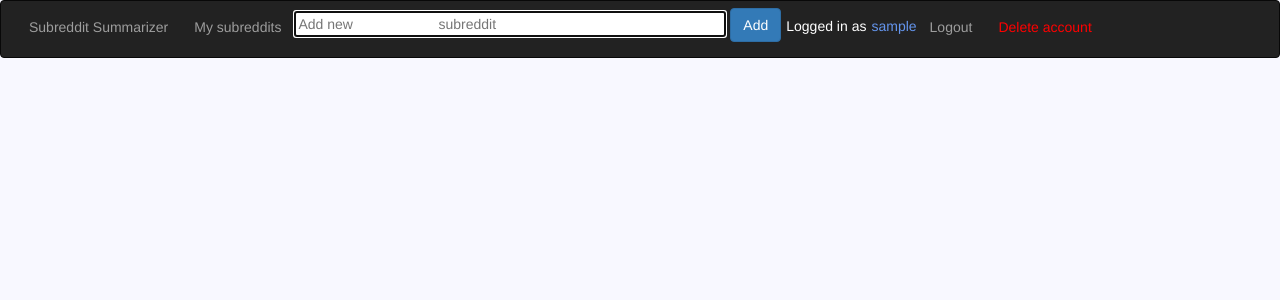
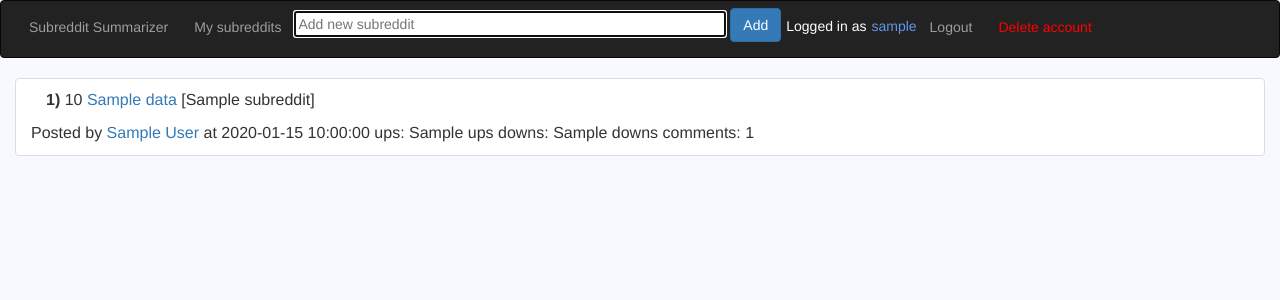
Before and after one commit to uszkaisandor/subreddit-summarizer, a Flask app: page /reddit in a window 1280 px wide. Shown: the top 300 px of the page. Run offline with Flask 2, Linux system fonts and the light colour scheme; the visitor is signed in with stand-in values (Sample User, id 1); a database or web service that is not in the repository returns one stand-in record (values such as "Sample title"); some libraries are stand-ins or nearby versions.

Commit message:
Display all fields of posts

```diff
--- a/subreddit_summarizer/reddit.py
+++ b/subreddit_summarizer/reddit.py
@@ -1,37 +1,54 @@
 from flask import (
     Blueprint, redirect, render_template, request, session, url_for
 )
+from . import reddit
+from flask import current_app
+from datetime import datetime
 import pymongo
 import json
 import requests
-from . import reddit
-from flask import current_app
+import pytz
+
 bp = Blueprint('reddit', __name__, url_prefix='/reddit')
+
+
+def time_from_int(unix_time):
+    timestamp = datetime.utcfromtimestamp(unix_time)
+    old_timezone = pytz.timezone("UTC")
+    new_timezone = pytz.timezone("Europe/Budapest")
+    # returns datetime in the new timezone
+    timestamp_in_new_timezone = old_timezone.localize(timestamp).astimezone(new_timezone)
+    return timestamp_in_new_timezone.strftime('%Y-%m-%d %H:%M')
 
 
 def new_subreddit(response, subreddit):
     conn = pymongo.MongoClient()    # connect to localhost
     db = conn['redditclient']    # select database
     users = db['users']   # select users collection
-    cursor = users.find_one({'username': session['username'], 'subreddits': {"$in": [subreddit]}})
+    cursor = users.find_one(
+        {'username': session['username'], 'subreddits': {"$in": [subreddit]}})
 
-    #Subreddit doesn't exist in the database yet.
+    # Subreddit doesn't exist in the database yet.
     if cursor is None:
-        users.update_one({'username': session['username']}, {'$push': {'subreddits': subreddit}})
+        users.update_one({'username': session['username']}, {
+                         '$push': {'subreddits': subreddit}})
         for item in response['data']['children']:
-        # If post already exists:
-        #cursor2 = users.find_one({'username': session['username'], 'posts': {"$in": {'_id': }}})
-        #users.update_one({'username': session['username']})
-        #else:
+            # If post already exists:
+            # cursor2 = users.find_one({'username': session['username'], 'posts': {"$in": {'_id': }}})
+            #users.update_one({'username': session['username']})
+            # else:
             item['_id'] = item['data']['name']
-            users.update_one({'username': session['username']}, {'$push': {'posts': item}})
+            item['data']['created'] =  time_from_int(item['data']['created'])
+            users.update_one({'username': session['username']}, {
+                             '$push': {'posts': item}})
         context = {
             'mode': 'success',
             'message': 'Subreddit successfully added!'
         }
         return context
-    #Subreddit already exists
+    # Subreddit already exists
     return {'mode': 'error', 'message': 'Subreddit already exists!'}
+
 
 def get_post(subreddit):
     # User agent
@@ -57,22 +74,30 @@
         conn = pymongo.MongoClient()    # connect to localhost
         db = conn['redditclient']    # select database
         users = db['users']   # select users collection
-        cursor = users.find_one({'username': session['username']}, {'_id': 0, 'posts': 1})
-        #current_app.logger.info(type(cursor))
+        cursor = users.find_one({'username': session['username']}, {
+                                '_id': 0, 'posts': 1})
+        # Sort posts by reddit score
+        sorted_by_score = sorted(cursor['posts'], key=lambda i: i['data']
+                    ['score'], reverse=True)
+        cursor['posts'] = sorted_by_score
         return render_template('reddit.html', username=session['username'], **cursor)
 
 
-@bp.route('/mysubreddits', methods=['POST'])
+@bp.route('/mysubreddits', methods=['POST', 'GET'])
 def list_my_subreddits():
-    if request.method == 'POST':
+    if request.method in ['POST', 'GET']:
         conn = pymongo.MongoClient()    # connect to localhost
         db = conn['redditclient']    # select database
         users = db['users']   # select users collection
         actual_user_subreddits = users.find_one(
             {'username': session['username']}, {'_id': 0, 'subreddits': 1})
+        warning = None
+        current_app.logger.info(actual_user_subreddits)
+        if actual_user_subreddits['subreddits'] == []:
+            warning = "There are no subreddits yet."
         # TODO: Serialize actual_user_subreddits to python object
         return render_template('reddit.html',
-                               subreddits=actual_user_subreddits)
+                               subreddits=actual_user_subreddits, warning=warning)
 
 
 @bp.route('/addsubreddit', methods=['GET', 'POST'])
--- a/subreddit_summarizer/templates/reddit.html
+++ b/subreddit_summarizer/templates/reddit.html
@@ -44,8 +44,8 @@
                 <form action="{{ url_for('reddit.add_subreddit') }}"
                   method="GET">
                   <div class="form-group">
-                    <input type="text" class="input-subred" placeholder="Add new
-                      subreddit"
+                    <input type="text" class="input-subred"
+                      placeholder="Add new subreddit"
                       autofocus size="50"
                       name="subreddit">
                     <input type="submit" class="btn btn-primary" value="Add">
@@ -74,24 +74,18 @@
         </nav>
       </div>
 
-
-      <!-- List subreddits -->
-      {% if subreddits %}
-      <div class="container-fluid">
+      <!--If there are no subreddits yet-->
+      {% if warning %}
+      <div class="containter-fluid">
         <div class="row">
-          <div class="col-md-6 col-md-offset-3">
-            <ul class="list-group">
-              {% for item in subreddits %}
-              {% for i in range(subreddits[item]|length) %}
-              <li class="list-group-item">{{i+1}}) {{subreddits[item][i]}}</li>
-              {% endfor %}
-              {% endfor %}
-            </ul>
+          <div class="col-md-12">
+            <div class="alert alert-warning" role="alert">
+              {{warning}}
+            </div>
           </div>
         </div>
       </div>
       {% endif %}
-
 
       <!--Subreddit download errors-->
       {% if message %}
@@ -117,18 +111,51 @@
       <ul class="list-group">
         {% for post in posts %}
         <li class="list-group-item">
-          <p>{{post['data']['score']}}
-            <a href="{{post['data']['url']}}"> {{post['data']['title']}}</a>
-          </p>
-          <p>
-            created by: <a
-              href="https://www.reddit.com/u/{{post['data']['author']}}">{{post['data']['author']}}</a>
-          </p>
+          <div class="col-md-12">
+            <p>
+              <span>
+                <strong>{{loop.index}})</strong>
+              </span>
+              <span>{{post['data']['score']}}
+                <a href="https://reddit.com{{post['data']['permalink']}}">
+                  {{post['data']['title']}}</a>
+              </span>
+              <span>[{{post['data']['subreddit']}}]</span>
+            </p>
+          </div>
+
+          <div>
+            <span>
+                Posted by <a href="https://www.reddit.com/u/{{post['data']['author']}}">
+                  {{post['data']['author']}}</a> at {{post['data']['created']}}
+            </span>
+            <span>ups: {{post['data']['ups']}}</span>
+            <span>downs: {{post['data']['downs']}}</span>
+            <span>comments: {{post['data']['num_comments']}}</span>
+          </div>
         </li>
       </ul>
       {% endfor %}
       {% endif %}
 
+
+      <!-- List subreddits -->
+      {% if subreddits is defined %}
+      <div class="container-fluid">
+        <div class="row">
+          <div class="col-md-6 col-md-offset-3">
+            <ul class="list-group">
+              {% for item in subreddits %}
+              {% for i in range(subreddits[item]|length) %}
+              <li class="list-group-item">{{i+1}}) {{subreddits[item][i]}}</li>
+              {% endfor %}
+              {% endfor %}
+            </ul>
+          </div>
+        </div>
+      </div>
+      {% endif %}
+
     </body>
 
   </html>
```
Also changed, not shown: subreddit_summarizer/static/css/styles.css (line endings or trailing spaces).
